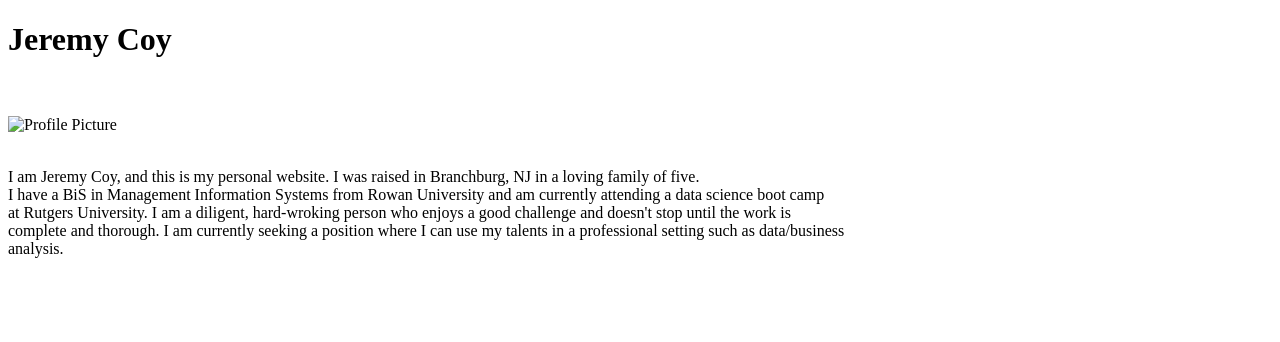
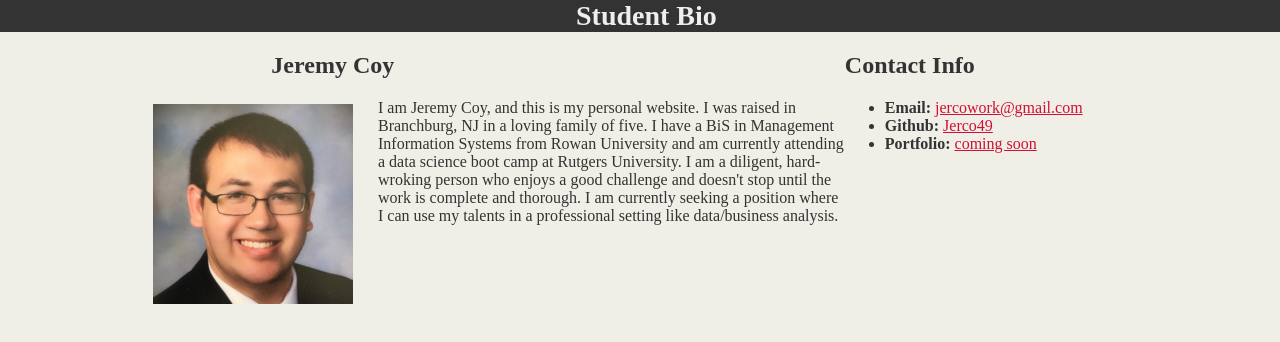
Before and after one commit to Jerco49/Jerco49.github.io, a plain HTML site: page index.html in a window 1280 px wide. Drawn offline with Linux system fonts and the light colour scheme.

Commit message:
Personal Website

```diff
--- a/index.html
+++ b/index.html
@@ -1,34 +1,42 @@
 <!DOCTYPE html>
+
+<!-- CSS Stylesheets with Relative Paths -->
+
 <html lang="en-us">
 <head>
   <meta charset="UTF-8">
-  <title>Activity 1: Basic HTML Bio</title>
+  <title>CSS Stylesheets with Relative Paths</title>
+
+  <!-- This line is money! It points your HTML to the CSS file. -->
+  <!-- Notice the "relative" pathway? It matches a file inside our current directory's "assets" folder. Open it to see our style rules. -->
+  <link rel="stylesheet" type="text/css" href="style.css">
 </head>
 
 <body>
 
-  <h1>Jeremy Coy</h1>
+  <header>
+    <h1>Student Bio</h1>
+  </header>
 
-  <br>
-  <br>
+  <main class="container">
+    <section id="main-bio">
+      <section id="figure">
+        <h2 id="bio-name">Jeremy Coy</h2>
+        <img id="bio-image" src="Profile-small.jpg" alt="Jeremy Coy">
+      </section>
+      <p>I am Jeremy Coy, and this is my personal website.  I was raised in Branchburg, NJ in a loving family of five. I have a BiS in Management Information Systems from Rowan University and am currently attending a data science boot camp at Rutgers University.  I am a diligent, hard-wroking person who enjoys a good challenge and doesn't stop until the work is complete and thorough.  I am currently seeking a position where I can use my talents in a professional setting like data/business analysis.</a></p>
+    </section>
 
-  <img src = "placeholder.jpeg" alt = "Profile Picture">
+    <aside id="contact-info">
+      <h2>Contact Info</h2>
+      <ul>
+        <li><strong>Email:</strong> <a href="#">jercowork@gmail.com</a></li>
+        <li><strong>Github:</strong> <a href="https://github.com/Jerco49">Jerco49</a></li>
+        <li><strong>Portfolio:</strong> <a href="#">coming soon</a></li>
+      </ul>
+    </aside>
+  </main>
 
-  <br>
-  <br>
-
-  <p>I am Jeremy Coy, and this is my personal website.  I was raised in Branchburg, NJ in a loving family of five.  <br>
-    I have a BiS in Management Information Systems from Rowan University and am currently attending a data science boot camp <br>
-    at Rutgers University.  I am a diligent, hard-wroking person who enjoys a good challenge and doesn't stop until the work is <br>
-    complete and thorough.  I am currently seeking a position where I can use my talents in a professional setting such as data/business <br>
-    analysis.</p>
-
-  <br>
-  <br>
-
-  <ul>
-
-  </ul>
 </body>
 
 </html>
--- /dev/null
+++ b/style.css
@@ -0,0 +1,49 @@
+body {
+    background-color: #efeee7;
+    font: '"Georgia", Times New Roman, Times, serif';
+    color: #333333;
+    margin:0px;
+    padding:0px;
+}
+header {
+    background-color: #333333;
+}
+h1 {
+    color: #eee;
+    font-size: 28px;
+    margin:auto;
+    padding-left: 45%;
+}
+h2 {
+    font-size: 24px;
+}
+.container {
+    width: 1024px;
+    margin: 0 auto;
+}
+#main-bio {
+    float: left;
+    width: 70%;
+}
+#contact-info {
+    float: left;
+    width: 30%
+}
+#bio-image {
+    float: left;
+    margin: 25px;
+    margin-top: 5px;
+    z-index: 1;
+}
+a {
+    color: #d21034;
+}
+#figure {
+    position: relative;
+}
+#bio-name {
+    position: relative;
+    bottom: 0;
+    left: 20%;
+    z-index: 2;
+}
```
Also changed, not shown: Profile-small.jpg (added).
